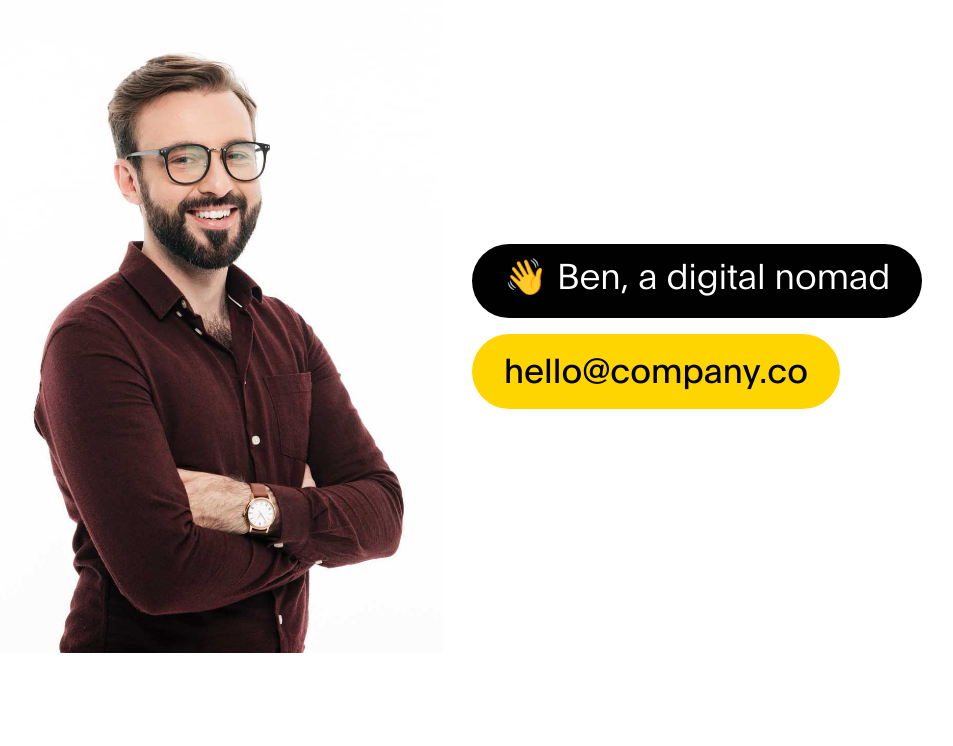
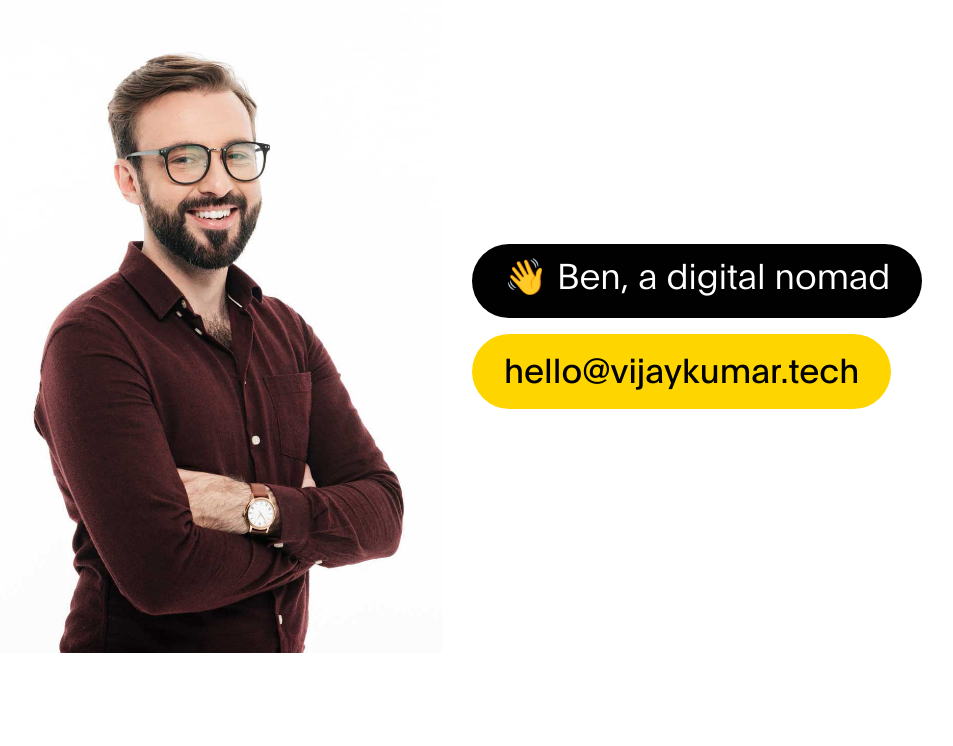
Before and after one commit to kidman/ProfileWebSite, a plain HTML site: page index.html in a window 1280 px wide. Shown: the top 746 px of the page, without its empty margins (88-1041 px from the left). Drawn offline with Linux system fonts and the light colour scheme.

Commit message:
Update index.html

```diff
--- a/index.html
+++ b/index.html
@@ -2,7 +2,7 @@
 <html lang="en">
 <head>
 
-     <title>Ben's Resume - Profile HTML Page</title>
+     <title>Vijay's Resume - Profile HTML Page</title>
 
      <meta charset="UTF-8">
      <meta http-equiv="X-UA-Compatible" content="IE=Edge">
@@ -19,8 +19,7 @@
      <!-- MAIN CSS -->
      <link rel="stylesheet" href="css/tooplate-ben-resume-style.css">
 <!--
-Tooplate 2120 Ben Resume
-https://www.tooplate.com/view/2120-ben-resume
+Tooplate 2025 Vijay Resume
 -->
 </head>
 
@@ -82,7 +81,7 @@ https://www.tooplate.com/view/2120-ben-resume
                             <h1 class="hero-title">👋 Ben, a digital nomad</h1>
 
                             <a href="#" class="email-link">
-                                hello@company.co
+                                hello@vijaykumar.tech
                             </a>
 
                         </div>
```
